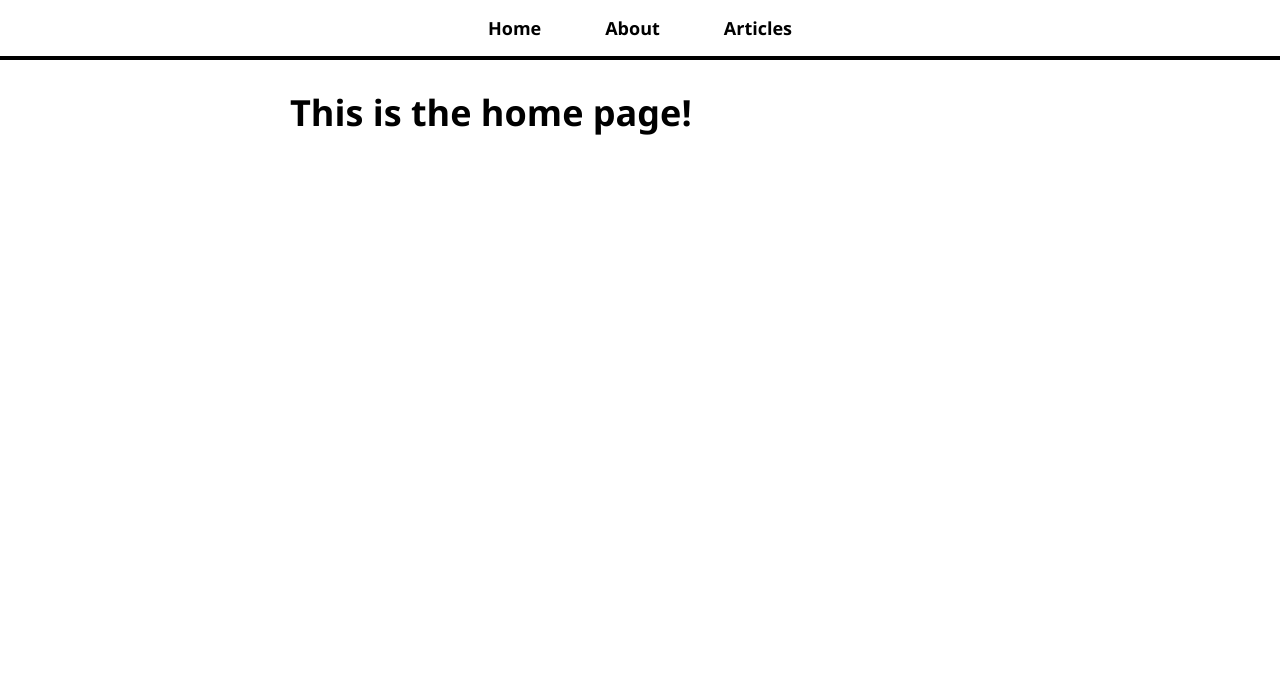
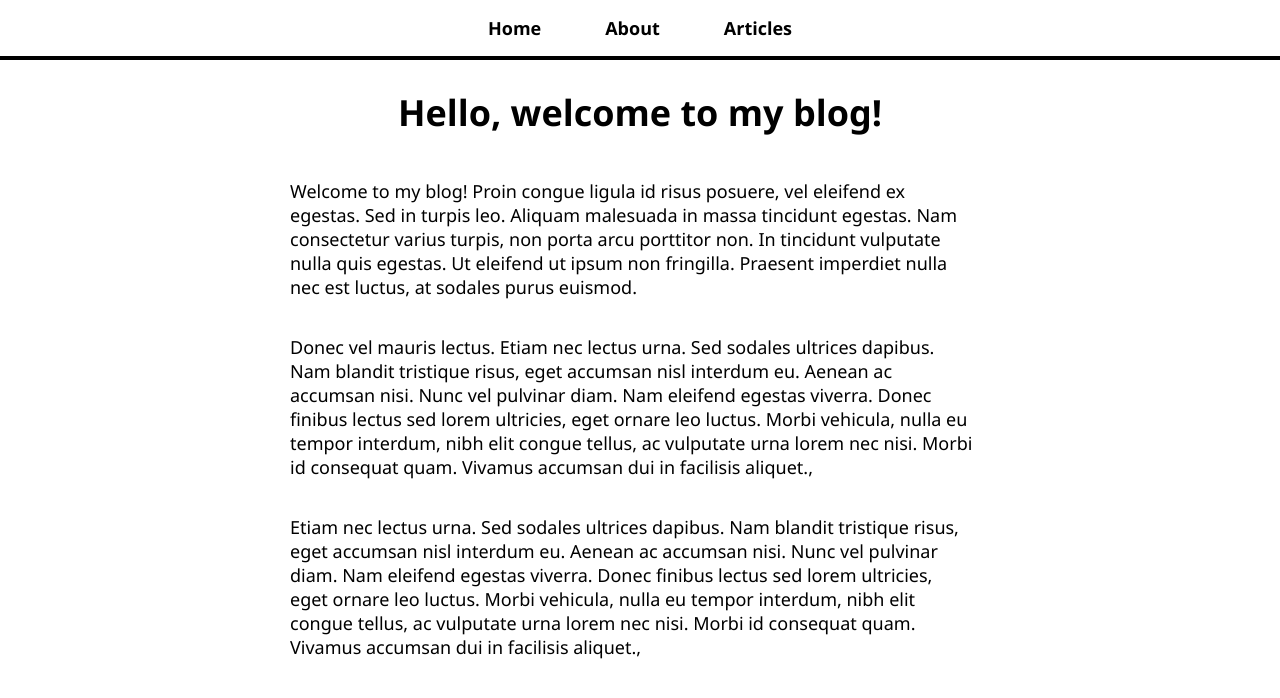
Before and after one commit to theonlyhennygod/blogspot, a React (Create React App) app: page / in a window 1280 px wide. Shown: the top 698 px of the page. Built offline with nearby package versions, Linux system fonts and the light colour scheme.

Commit message:
finished the 404 not found page and made sure that if the article is not found, return the not found page

```diff
--- a/src/App.css
+++ b/src/App.css
@@ -11,6 +11,10 @@
   color: white;
   border-radius: 8px;
   cursor: pointer;
+}
+
+h1 {
+  text-align: center;
 }
 
 h3, h4 {
--- a/src/App.js
+++ b/src/App.js
@@ -5,6 +5,7 @@
 import ArticlePage from './pages/ArticlePage';
 import HomePage from './pages/HomePage';
 import AboutPage from './pages/AboutPage';
+import NotFoundPage from './pages/NotFoundPage';
 
 
 function App() {
@@ -18,6 +19,7 @@
             <Route path='/about' element={<AboutPage />} />
             <Route path='/articles' element={<ArticleListPage />} />
             <Route path='/articles/:articlesId' element={<ArticlePage />} />
+            <Route path='*' element={<NotFoundPage />} />
           </Routes>
         </div>
       </div>
--- a/src/pages/AboutPage.js
+++ b/src/pages/AboutPage.js
@@ -1,7 +1,33 @@
 const AboutPage = () => {
 
     return (
-        <h1>This is the about page!</h1>
+        <>
+            <h1>About Me</h1>
+            <p>
+                Welcome to my blog! Proin congue
+                ligula id risus posuere, vel eleifend ex egestas. Sed in turpis leo.
+                Aliquam malesuada in massa tincidunt egestas. Nam consectetur varius turpis,
+                non porta arcu porttitor non. In tincidunt vulputate nulla quis egestas. Ut
+                eleifend ut ipsum non fringilla. Praesent imperdiet nulla nec est luctus, at
+                sodales purus euismod.
+            </p>
+            <p>
+                Donec vel mauris lectus. Etiam nec lectus urna. Sed sodales ultrices dapibus.
+                Nam blandit tristique risus, eget accumsan nisl interdum eu. Aenean ac accumsan
+                nisi. Nunc vel pulvinar diam. Nam eleifend egestas viverra. Donec finibus lectus
+                sed lorem ultricies, eget ornare leo luctus. Morbi vehicula, nulla eu tempor
+                interdum, nibh elit congue tellus, ac vulputate urna lorem nec nisi. Morbi id
+                consequat quam. Vivamus accumsan dui in facilisis aliquet.,
+            </p>
+            <p>
+                Etiam nec lectus urna. Sed sodales ultrices dapibus.
+                Nam blandit tristique risus, eget accumsan nisl interdum eu. Aenean ac accumsan
+                nisi. Nunc vel pulvinar diam. Nam eleifend egestas viverra. Donec finibus lectus
+                sed lorem ultricies, eget ornare leo luctus. Morbi vehicula, nulla eu tempor
+                interdum, nibh elit congue tellus, ac vulputate urna lorem nec nisi. Morbi id
+                consequat quam. Vivamus accumsan dui in facilisis aliquet.,
+            </p>
+        </>
     );
 }
 
--- a/src/pages/ArticlePage.js
+++ b/src/pages/ArticlePage.js
@@ -1,10 +1,16 @@
 import articles from "./article-content";
 import { useParams } from "react-router-dom";
+import NotFoundPage from "./NotFoundPage";
 
 const ArticlePage = () => {
 
     const { articleId } = useParams();
     const article = articles.find(article => article.name === articleId)
+
+    // if not found, return 404
+    if (!article) {
+        return <NotFoundPage />
+    }
 
     return (
         <>
--- a/src/pages/HomePage.js
+++ b/src/pages/HomePage.js
@@ -1,7 +1,33 @@
 const HomePage = () => {
 
     return (
-        <h1>This is the home page!</h1>
+        <>
+        <h1>Hello, welcome to my blog!</h1>
+        <p>
+            Welcome to my blog! Proin congue
+            ligula id risus posuere, vel eleifend ex egestas. Sed in turpis leo.
+            Aliquam malesuada in massa tincidunt egestas. Nam consectetur varius turpis,
+            non porta arcu porttitor non. In tincidunt vulputate nulla quis egestas. Ut
+            eleifend ut ipsum non fringilla. Praesent imperdiet nulla nec est luctus, at
+            sodales purus euismod.
+        </p>
+        <p>
+            Donec vel mauris lectus. Etiam nec lectus urna. Sed sodales ultrices dapibus.
+            Nam blandit tristique risus, eget accumsan nisl interdum eu. Aenean ac accumsan
+            nisi. Nunc vel pulvinar diam. Nam eleifend egestas viverra. Donec finibus lectus
+            sed lorem ultricies, eget ornare leo luctus. Morbi vehicula, nulla eu tempor
+            interdum, nibh elit congue tellus, ac vulputate urna lorem nec nisi. Morbi id
+            consequat quam. Vivamus accumsan dui in facilisis aliquet.,
+        </p>
+        <p>
+            Etiam nec lectus urna. Sed sodales ultrices dapibus.
+            Nam blandit tristique risus, eget accumsan nisl interdum eu. Aenean ac accumsan
+            nisi. Nunc vel pulvinar diam. Nam eleifend egestas viverra. Donec finibus lectus
+            sed lorem ultricies, eget ornare leo luctus. Morbi vehicula, nulla eu tempor
+            interdum, nibh elit congue tellus, ac vulputate urna lorem nec nisi. Morbi id
+            consequat quam. Vivamus accumsan dui in facilisis aliquet.,
+        </p>
+        </>
     );
 }
 
--- a/src/pages/NotFoundPage.js
+++ b/src/pages/NotFoundPage.js
@@ -1,10 +1,9 @@
 
 
 const NotFoundPage = () => {
-
     return (
         <>
-
+            <h1>404: Page Not Found!</h1>
         </>
     );
 }
```
